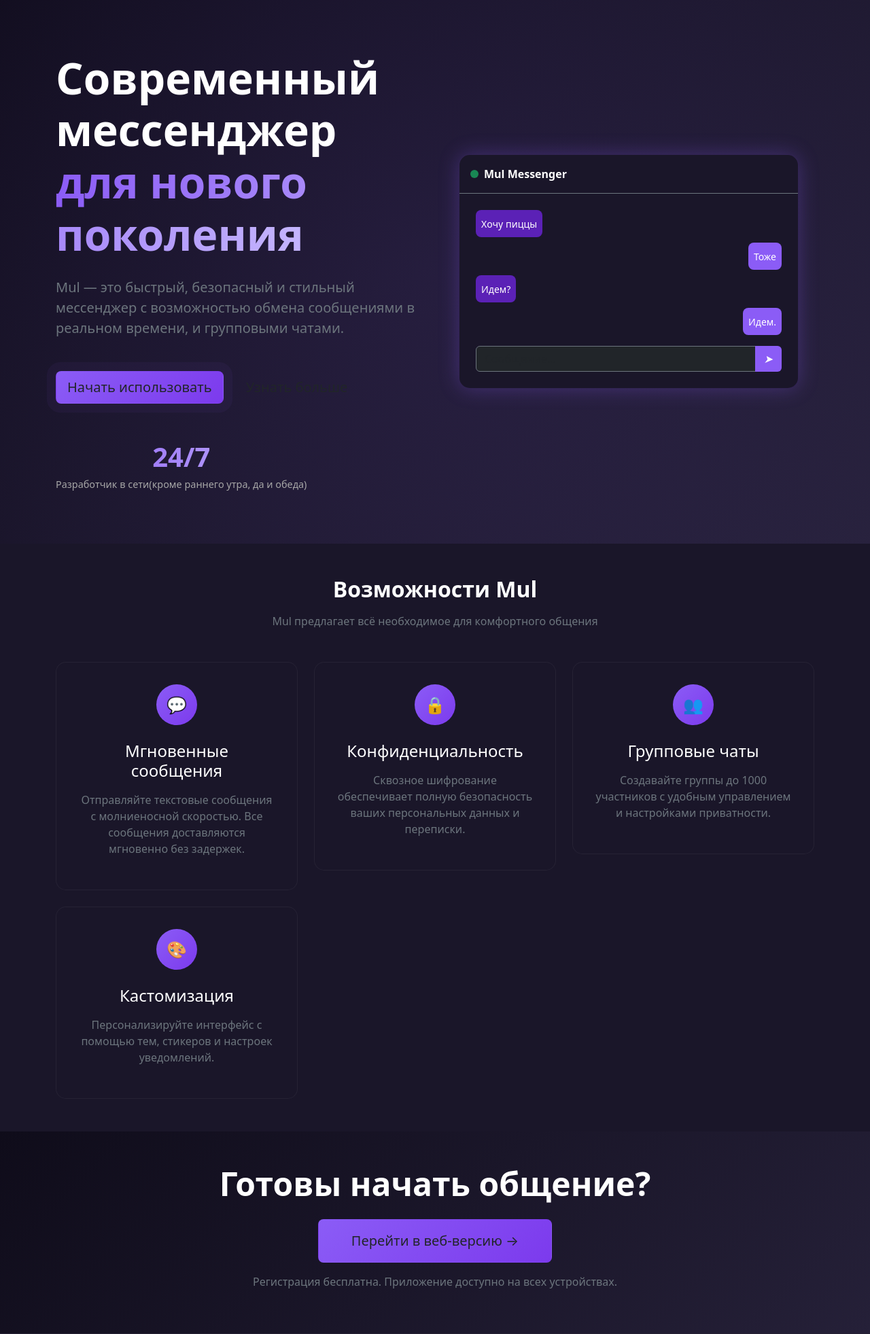
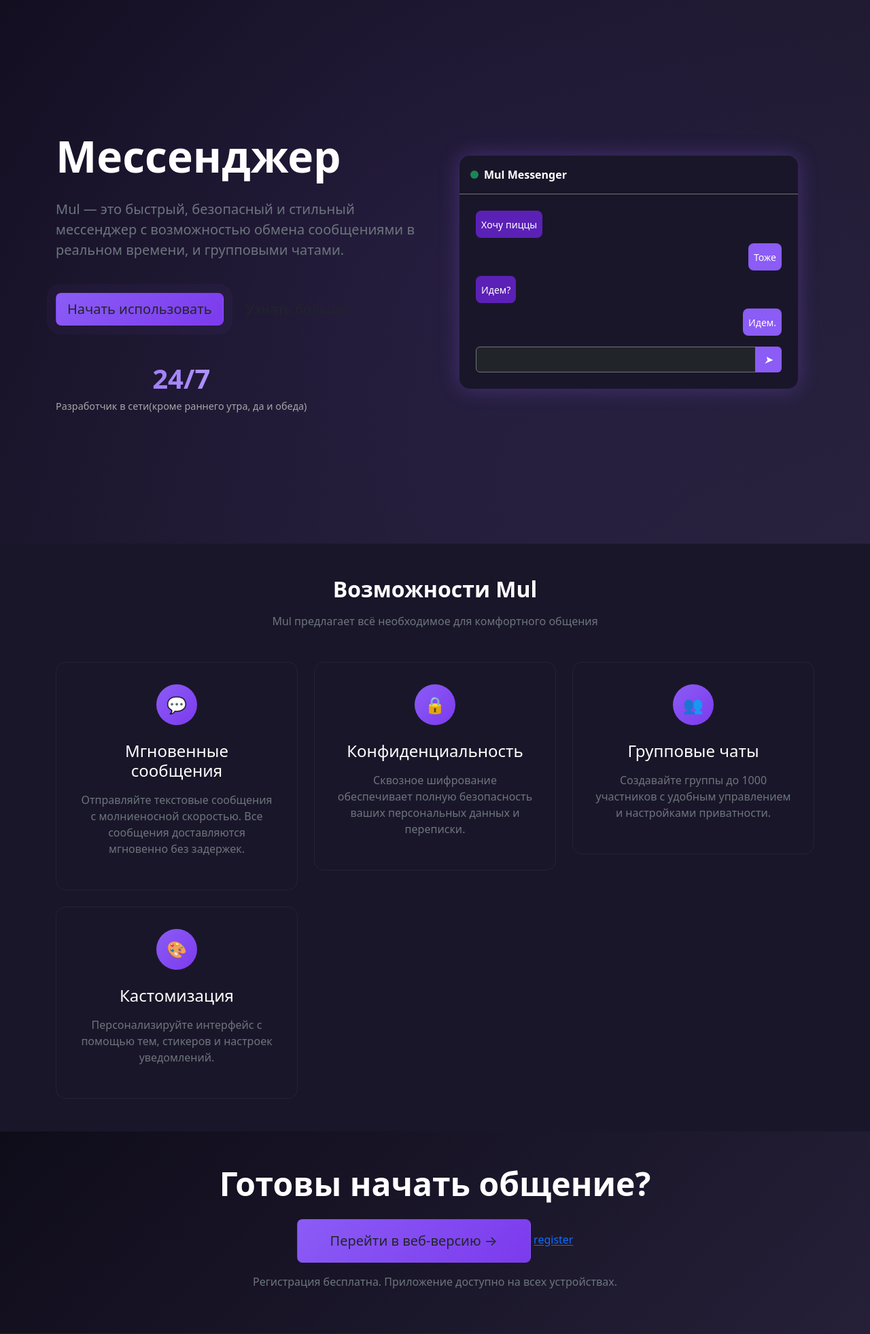
Before and after one commit to Hermes000-11/Mul_app, a Django app: page / in a window 1280 px wide. Shown: the part 84-2047 px from the top of the page at 68% size. Run offline with Django 5.2, Linux system fonts and the light colour scheme.

Commit message:
covering

```diff
--- a/Mul/Mul/views.py
+++ b/Mul/Mul/views.py
@@ -1,4 +1,4 @@
-from django.shortcuts import render
+from django.shortcuts import render, redirect
 from django.contrib.auth.forms import UserCreationForm
 
 
@@ -6,5 +6,12 @@ def bunker(request):
     return render(request, 'home.html')
 
 def registration(request):
+    if request.method == 'POST':
+        form = UserCreationForm(request.POST)
+        if form.is_valid():
+            form.save()
+            return redirect('room:room')
+    else:
+        form = UserCreationForm()
     form = UserCreationForm()
     return render(request, 'registration_form.html', {'form': form})
--- a/Mul/room/templates/room/chat_show.html
+++ b/Mul/room/templates/room/chat_show.html
@@ -14,7 +14,6 @@
 
     <input type="text" id="message-input" placeholder="Message"/>
     <button onclick="sendMessage()">Pepe</button>
-
     <script>
         const roomName = '{{ room_name }}'
         const protocol = window.location.protocol == 'https:' ? 'wss://' : 'ws://'
--- a/Mul/room/views.py
+++ b/Mul/room/views.py
@@ -1,9 +1,5 @@
-from django.shortcuts import render
+from django.shortcuts import render, redirect
 from django.contrib.auth.forms import UserCreationForm
 
 def room(request, room_name):
     return render(request, 'room/chat_show.html', {'room_name': room_name})
-
-def registration(request):
-    form = UserCreationForm()
-    return render(request, 'room/registration_form.html', {'form': form})
--- a/Mul/templates/home.html
+++ b/Mul/templates/home.html
@@ -37,8 +37,7 @@
             <div class="row align-items-center">
                 <div class="col-lg-6 hero-content">
                     <h1 class="display-3 fw-bold mb-4">
-                        <span class="d-block">Современный мессенджер</span>
-                        <span class="gradient-text">для нового поколения</span>
+                        <span class="d-block">Мессенджер</span>
                     </h1>
                     <p class="lead text-secondary mb-5">
                         Mul — это быстрый, безопасный и стильный мессенджер с возможностью обмена сообщениями в реальном времени, и групповыми чатами.
@@ -177,6 +176,7 @@
                     <a href="/room/lobby/" class="btn btn-purple btn-lg px-5 py-3">
                         Перейти в веб-версию →
                     </a>
+                    <a href="{% url 'registration' %}">register</a>
                     <p class="mt-3 text-secondary">
                         Регистрация бесплатна. Приложение доступно на всех устройствах.
                     </p>
```
